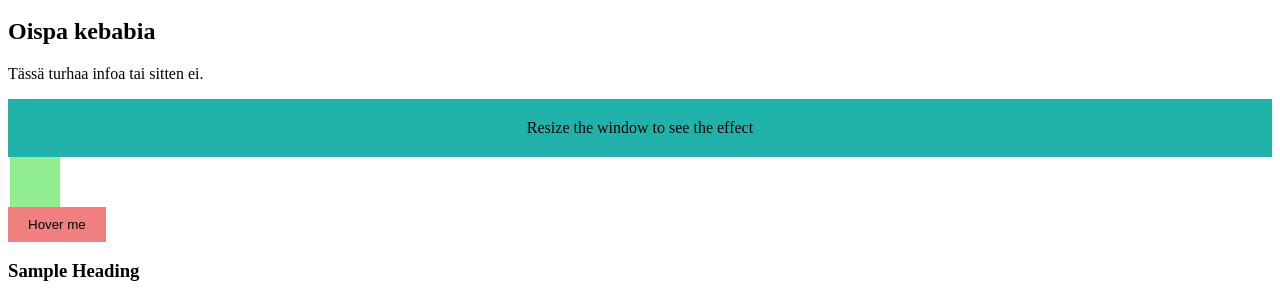
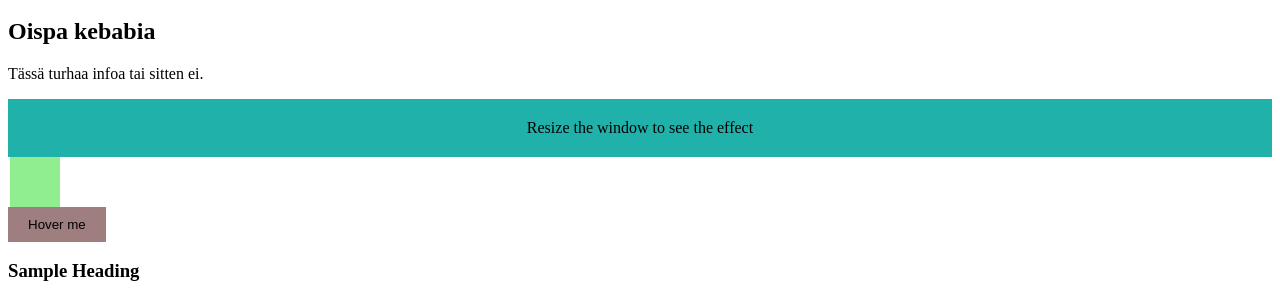
Before and after one commit to timantiquez/website_dev_course_autumn_2026, a plain HTML site: page ws_04/index.html in a window 1280 px wide. In both pictures the pointer is over the button "Hover me". Shown: the part 136-434 px from the top of the page. Drawn offline with Linux system fonts and the light colour scheme.

Commit message:
Update hover background color for transition button

```diff
--- a/ws_04/styles.css
+++ b/ws_04/styles.css
@@ -7,7 +7,7 @@
       }
 
       .transition-button:hover {
-        background-color: lightcoral;
+        background-color: rgb(158, 126, 126);
       }
       .animation-box {
         width: 50px;
```
